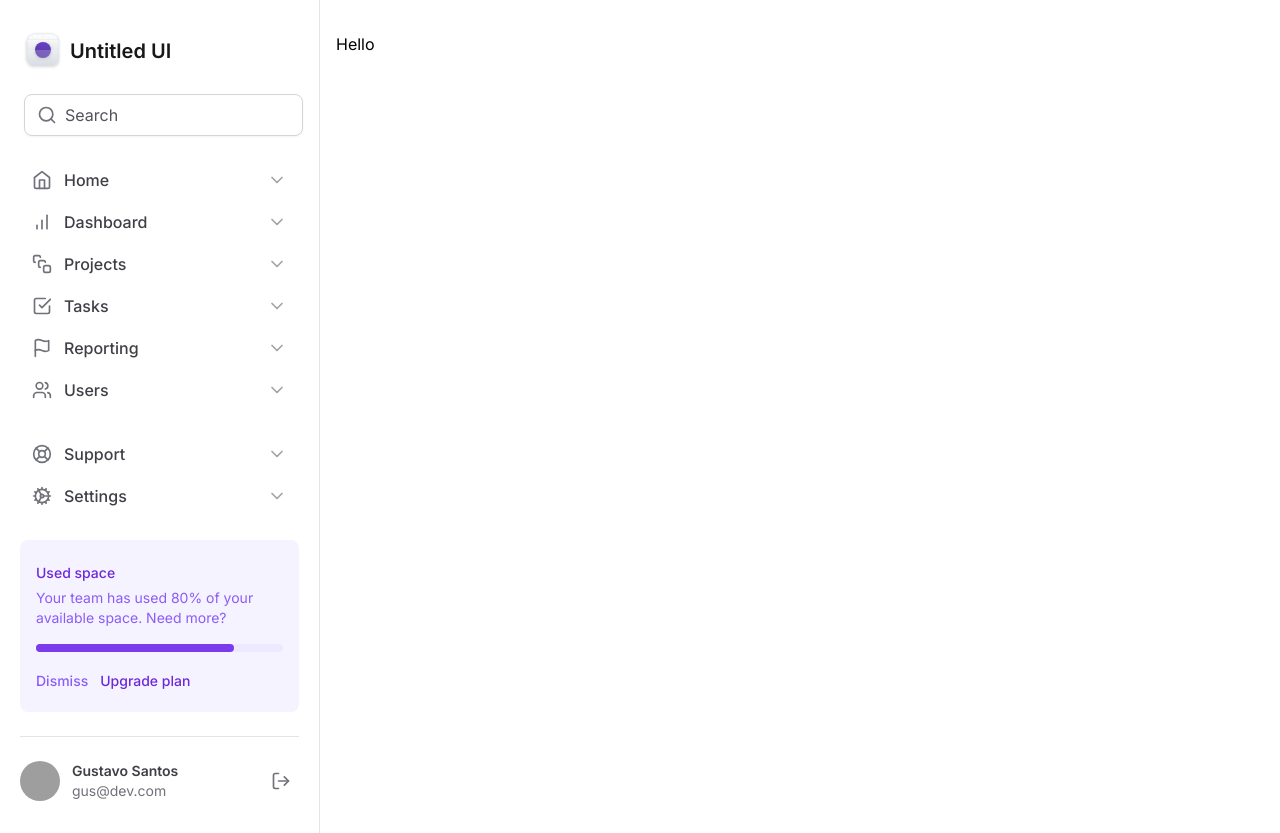
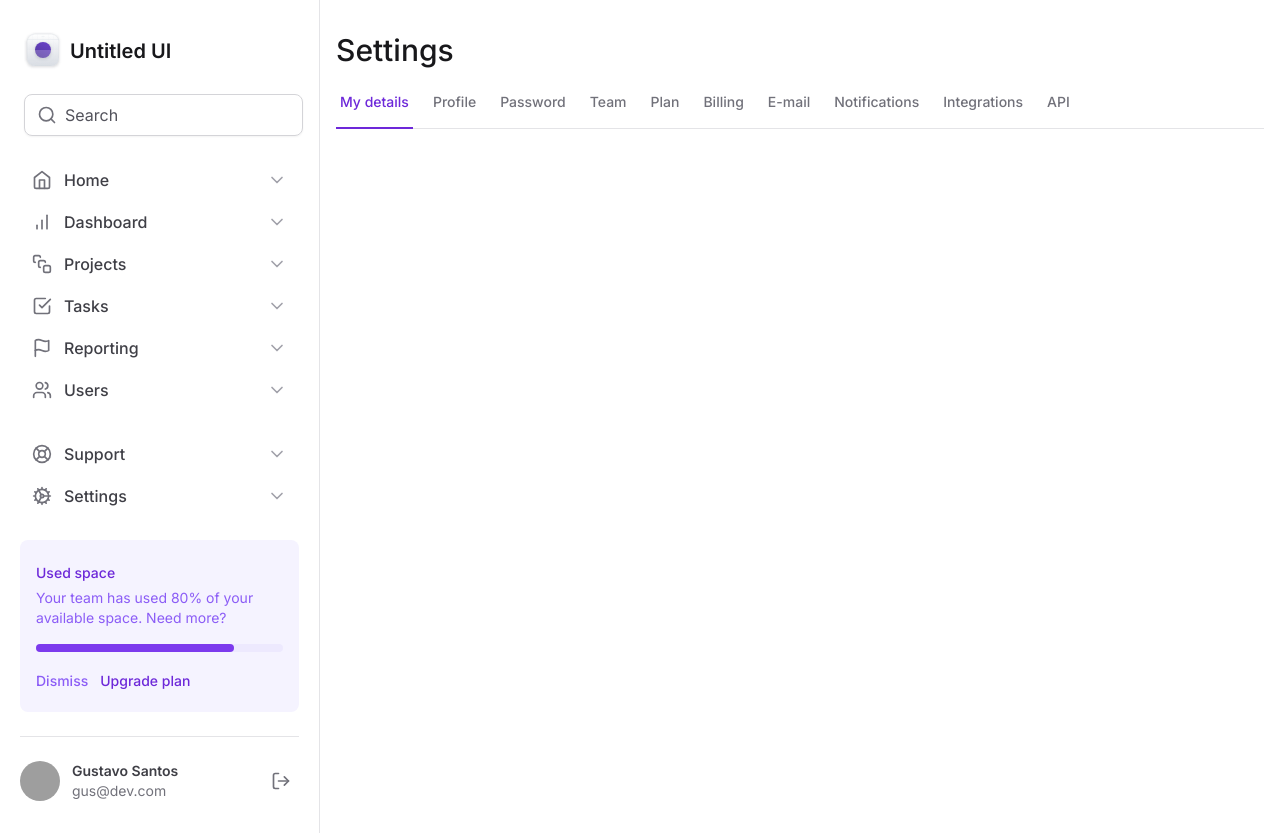
Before and after one commit to Tava1/tailwind-next-example, a Next.js app: page / in a window 1280 px wide. Built offline with nearby package versions, Linux system fonts and the light colour scheme; grey boxes are pictures that could not be loaded.

Commit message:
chore: creta tab components with radix

```diff
--- a/package.json
+++ b/package.json
@@ -9,6 +9,7 @@
     "lint": "next lint"
   },
   "dependencies": {
+    "@radix-ui/react-tabs": "^1.0.4",
     "@types/node": "20.5.6",
     "@types/react": "18.2.21",
     "@types/react-dom": "18.2.7",
--- a/src/app/layout.tsx
+++ b/src/app/layout.tsx
@@ -16,9 +16,9 @@
   children: React.ReactNode
 }) {
   return (
-    <html lang="en">
+    <html lang="en" className="antialiased">
       <body className={inter.className}>
-        <div className="grid-cols-app grid min-h-screen">
+        <div className="grid min-h-screen grid-cols-app">
           <Sidebar />
           <main className="px-4 pb-12 pt-8">{children}</main>
         </div>
--- a/src/app/page.tsx
+++ b/src/app/page.tsx
@@ -1,3 +1,11 @@
+import { SettingsTabs } from '@/components/SettingsTabs'
+
 export default function Home() {
-  return <h1>Hello</h1>
+  return (
+    <>
+      <h1 className="text-3xl font-medium text-zinc-900">Settings</h1>
+
+      <SettingsTabs />
+    </>
+  )
 }
--- /dev/null
+++ b/src/components/SettingsTabs/TabItem.tsx
@@ -0,0 +1,24 @@
+'use client'
+
+import * as Tabs from '@radix-ui/react-tabs'
+
+interface TabItemProps {
+  value: string
+  title: string
+  isSelected?: boolean
+}
+
+export function TabItem({ value, title, isSelected = false }: TabItemProps) {
+  return (
+    <Tabs.Trigger
+      value={value}
+      className="relative px-1 pb-4 text-sm font-medium text-zinc-500 hover:text-violet-700 data-[state=active]:text-violet-700"
+    >
+      <span>{title}</span>
+
+      {isSelected && (
+        <div className="absolute -bottom-px left-0 right-0 h-0.5 bg-violet-700" />
+      )}
+    </Tabs.Trigger>
+  )
+}
--- /dev/null
+++ b/src/components/SettingsTabs/index.tsx
@@ -0,0 +1,58 @@
+'use client'
+
+import * as Tabs from '@radix-ui/react-tabs'
+import { TabItem } from './TabItem'
+import { useState } from 'react'
+
+export function SettingsTabs() {
+  const [currentTab, setCurrentTab] = useState('tab1')
+
+  return (
+    <Tabs.Root value={currentTab} onValueChange={setCurrentTab}>
+      <Tabs.List className="mt-6 flex w-full items-center gap-4 border-b border-zinc-200">
+        <TabItem
+          value="tab1"
+          title="My details"
+          isSelected={currentTab === 'tab1'}
+        />
+        <TabItem
+          value="tab2"
+          title="Profile"
+          isSelected={currentTab === 'tab2'}
+        />
+        <TabItem
+          value="tab3"
+          title="Password"
+          isSelected={currentTab === 'tab3'}
+        />
+        <TabItem value="tab4" title="Team" isSelected={currentTab === 'tab4'} />
+        <TabItem value="tab5" title="Plan" isSelected={currentTab === 'tab5'} />
+        <TabItem
+          value="tab6"
+          title="Billing"
+          isSelected={currentTab === 'tab6'}
+        />
+        <TabItem
+          value="tab7"
+          title="E-mail"
+          isSelected={currentTab === 'tab7'}
+        />
+        <TabItem
+          value="tab8"
+          title="Notifications"
+          isSelected={currentTab === 'tab8'}
+        />
+        <TabItem
+          value="tab9"
+          title="Integrations"
+          isSelected={currentTab === 'tab9'}
+        />
+        <TabItem
+          value="tab10"
+          title="API"
+          isSelected={currentTab === 'tab10'}
+        />
+      </Tabs.List>
+    </Tabs.Root>
+  )
+}
```
Also changed, not shown: 1 other file (tests, documents, lock files or other folders).
